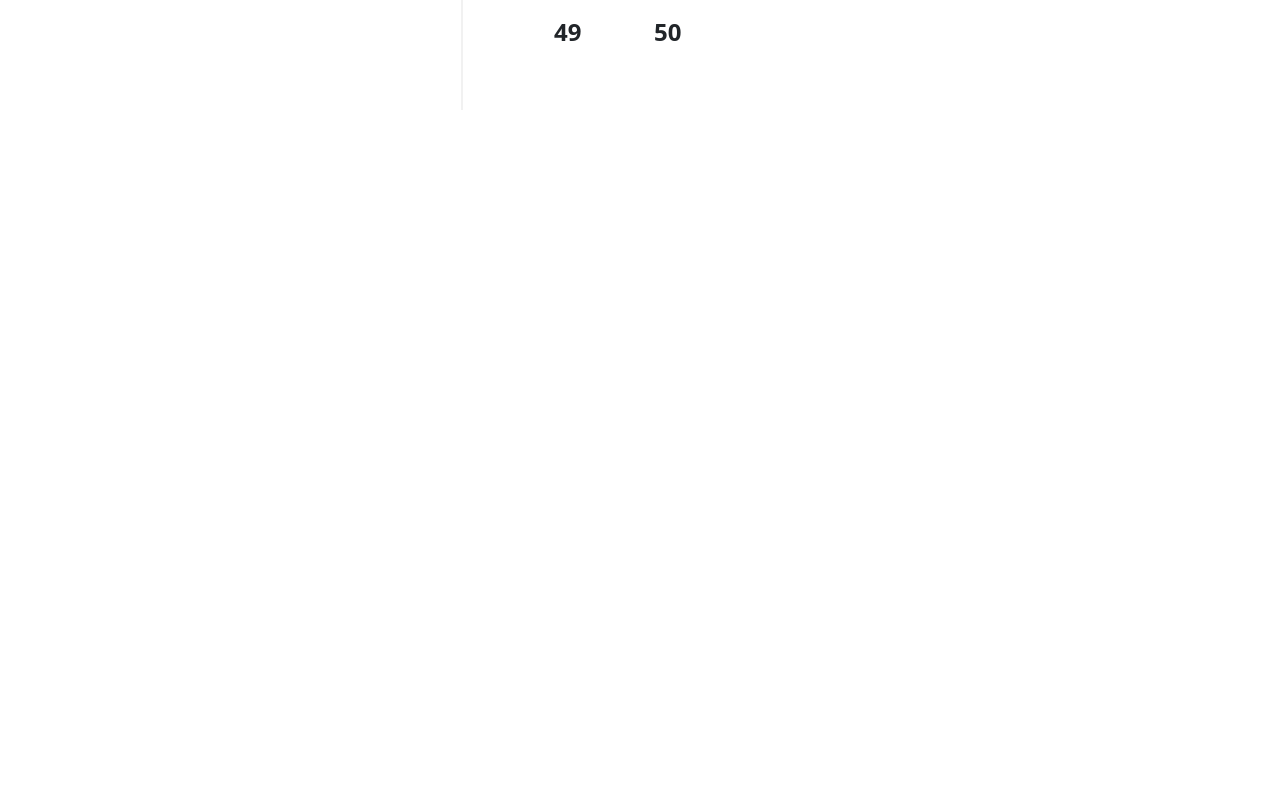
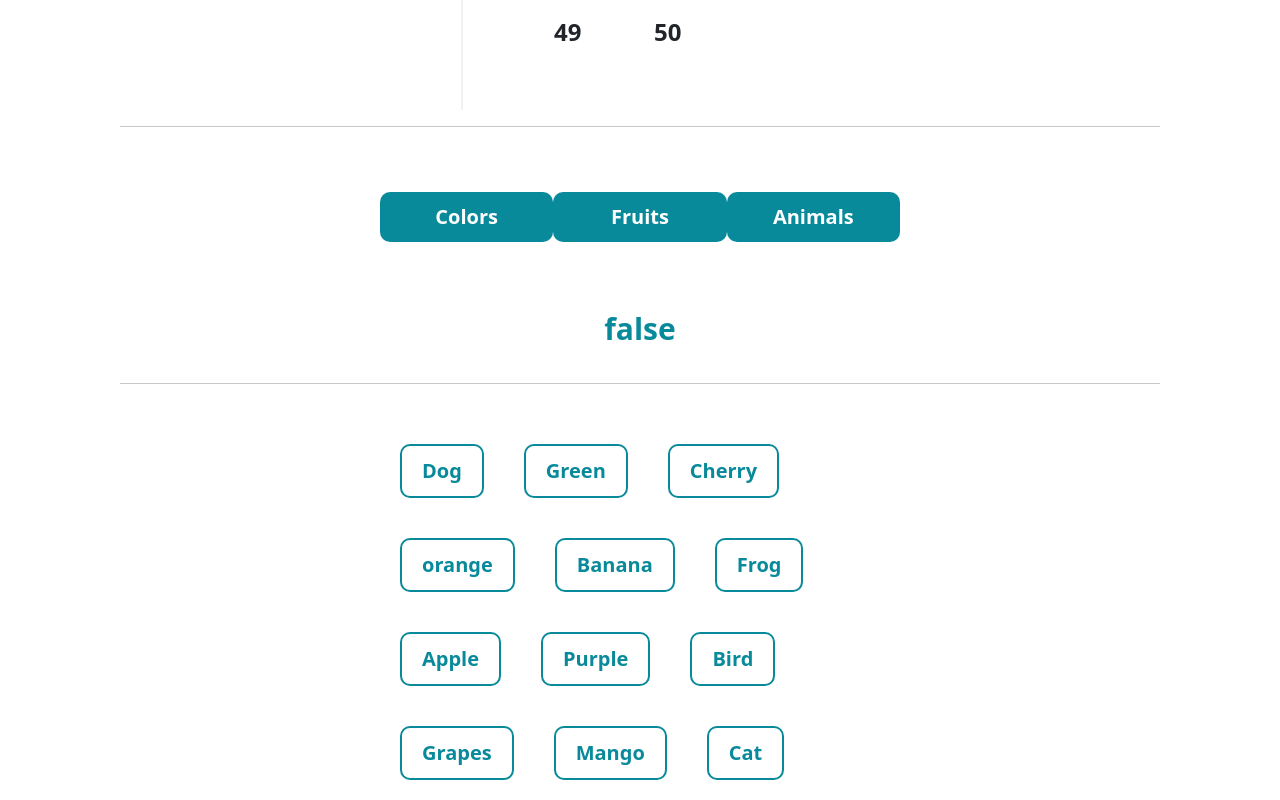
Before and after one commit to omarstar/angular-tasks, an Angular app: page / in a window 1280 px wide. Shown: the part 1279-2079 px from the top of the page. Before the commit the page ends 2000 px from the top, so only its background shows below. Built offline with nearby package versions, Linux system fonts and the light colour scheme.

Commit message:
task directives & communication

```diff
--- a/src/app/app.component.html
+++ b/src/app/app.component.html
@@ -80,5 +80,7 @@
       </p>
     </div>
   </div>
+  <hr>
+  <app-parent></app-parent>
 
 </div>
--- a/src/app/app.module.ts
+++ b/src/app/app.module.ts
@@ -3,10 +3,14 @@ import { FormsModule } from '@angular/forms';
 import { BrowserModule } from '@angular/platform-browser';
 
 import { AppComponent } from './app.component';
+import { ParentComponent } from './parent/parent.component';
+import { ChildComponent } from './parent/child/child.component';
 
 @NgModule({
   declarations: [
-    AppComponent
+    AppComponent,
+    ParentComponent,
+    ChildComponent
   ],
   imports: [
     BrowserModule,
--- /dev/null
+++ b/src/app/parent/child/child.component.css
@@ -0,0 +1,17 @@
+.child-container {
+  width: 50%;
+  margin: 40px auto;
+}
+
+.item {
+  float: left;
+  padding: 10px 20px;
+  font-size: 20px;
+  font-weight: bold;
+  margin: 20px;
+  border: 2px solid #098a9a;
+  color: #098a9a;
+  background-color: #fff;
+  border-radius: 10px;
+  cursor: pointer;
+}
--- /dev/null
+++ b/src/app/parent/child/child.component.html
@@ -0,0 +1,5 @@
+<div class="child-container">
+    <div class="item" *ngFor="let el of items | keyvalue" (click)="selectItem(el)">
+        {{el.value.name}}
+    </div>
+</div>
--- /dev/null
+++ b/src/app/parent/child/child.component.ts
@@ -0,0 +1,24 @@
+import { Component, EventEmitter, Input, OnInit, Output } from '@angular/core';
+
+@Component({
+  selector: 'app-child',
+  templateUrl: './child.component.html',
+  styleUrls: ['./child.component.css']
+})
+export class ChildComponent implements OnInit {
+  @Input()
+  items:any[] = []
+
+  @Output()
+  selectedItemEmitter = new EventEmitter();
+
+  constructor() {}
+
+  ngOnInit(): void {
+    console.log('in child', this.items)
+  }
+
+  selectItem(item:Object){
+    this.selectedItemEmitter.emit(item);
+  }
+}
--- /dev/null
+++ b/src/app/parent/parent.component.css
@@ -0,0 +1,33 @@
+.btn-container {
+  height: 100px;
+  display: flex;
+  align-items: center;
+  width: 50%;
+  justify-content: space-evenly;
+  margin: 40px auto;
+}
+
+.categories {
+  width: 200px;
+  height: 50px;
+  background: #098a9a;
+  border: 0;
+  border-radius: 10px;
+  color: white;
+  font-size: 20px;
+  font-weight: bold;
+  outline: none;
+  cursor: pointer;
+}
+
+.output {
+  height: 60px;
+  display: flex;
+  align-items: center;
+  width: 50%;
+  justify-content: center;
+  margin: 0 auto;
+  font-size: 30px;
+  font-weight: bold;
+  color: #098a9a;
+}
--- /dev/null
+++ b/src/app/parent/parent.component.html
@@ -0,0 +1,12 @@
+<div class="btn-container">
+    <button class="categories" (click)="filterBy('color')">Colors</button>
+    <button class="categories" (click)="filterBy('fruit')">Fruits</button>
+    <button class="categories" (click)="filterBy('animal')">Animals</button>
+</div>
+<div class="output">
+    <p>{{isAnySelected}}</p>
+    <span *ngIf="isAnySelected">Selected item is array of objects is not working</span>
+    <!-- <span *ngIf="isAnySelected">Selected item is {{ selectedItem?.name }}</span> -->
+</div>
+<hr />
+<app-child [items]="filteredItems" (selectedItemEmitter)="selectItem($event)"></app-child>
--- /dev/null
+++ b/src/app/parent/parent.component.ts
@@ -0,0 +1,44 @@
+import { Component, OnInit } from '@angular/core';
+
+@Component({
+  selector: 'app-parent',
+  templateUrl: './parent.component.html',
+  styleUrls: ['./parent.component.css']
+})
+export class ParentComponent implements OnInit {
+  filteredItems: any[] = [];
+  items = [
+    {type:'animal',name:'Dog'},
+    {type:'color',name:'Green'},
+    {type:'fruit',name:'Banana'},
+    {type:'animal',name:'Frog'},
+    {type:'fruit',name:'Apple'},
+    {type:'color',name:'Purple'},
+    {type:'animal',name:'Bird'},
+    {type:'fruit',name:'Grapes'},
+    {type:'fruit',name:'Mango'},
+    {type:'animal',name:'Cat'},
+    {type:'fruit',name:'Cherry'},
+    {type:'color',name:'orange'},
+  ];
+  selectedItem = {};
+  isAnySelected = false;
+
+    ngOnInit() {
+      this.filteredItems = [...this.items]
+      this.isAnySelected = false;
+    }
+
+  filterBy(type:String){
+    this.filteredItems = [...this.items.filter(el => el.type === type)]
+    console.log('n parent',this.filteredItems)
+    this.isAnySelected = false
+    return this.filteredItems;
+  }
+
+  selectItem(item:any){
+    this.selectedItem = item
+    this.isAnySelected = true
+  }
+
+}
```
Also changed, not shown: 2 other files (tests, documents, lock files or other folders).
